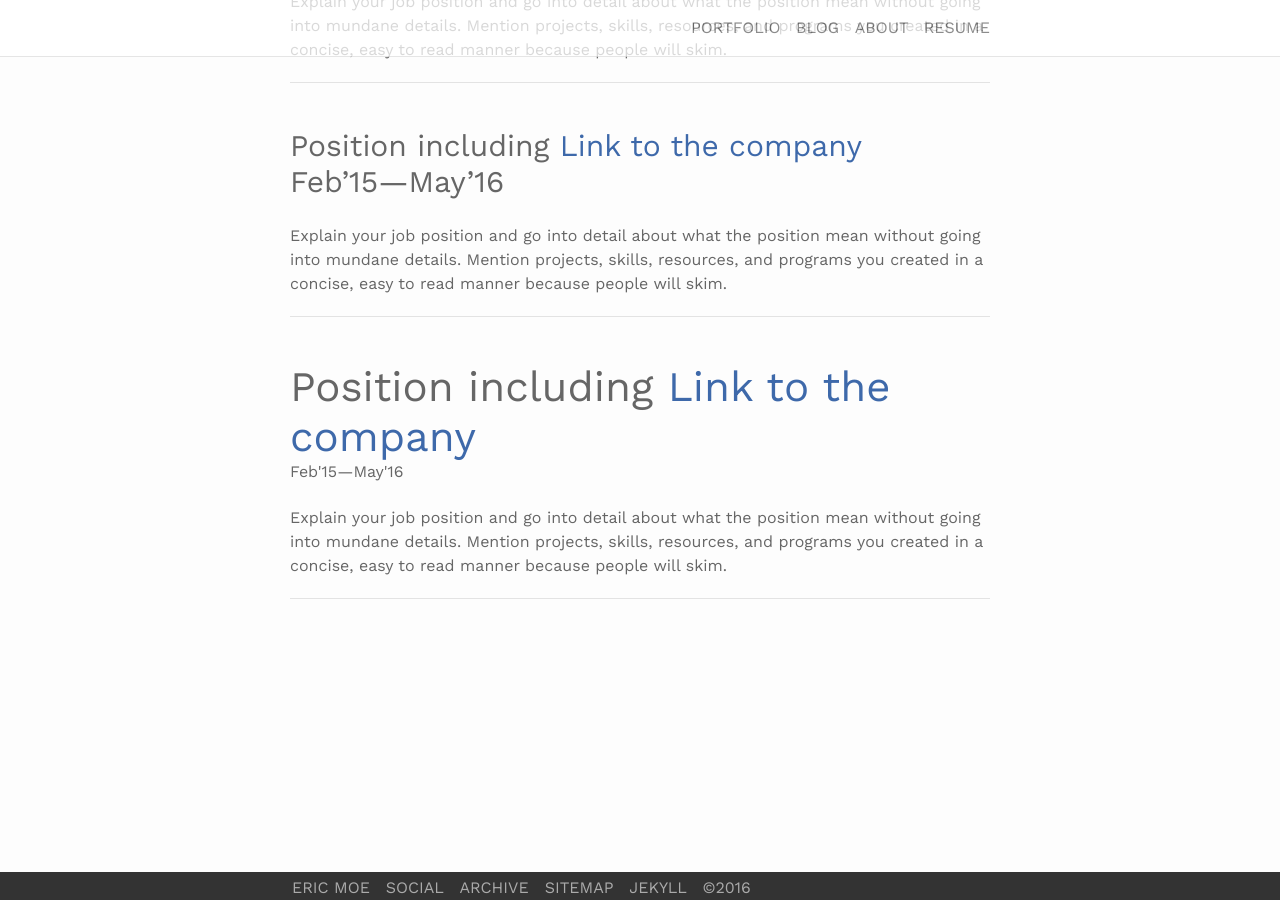
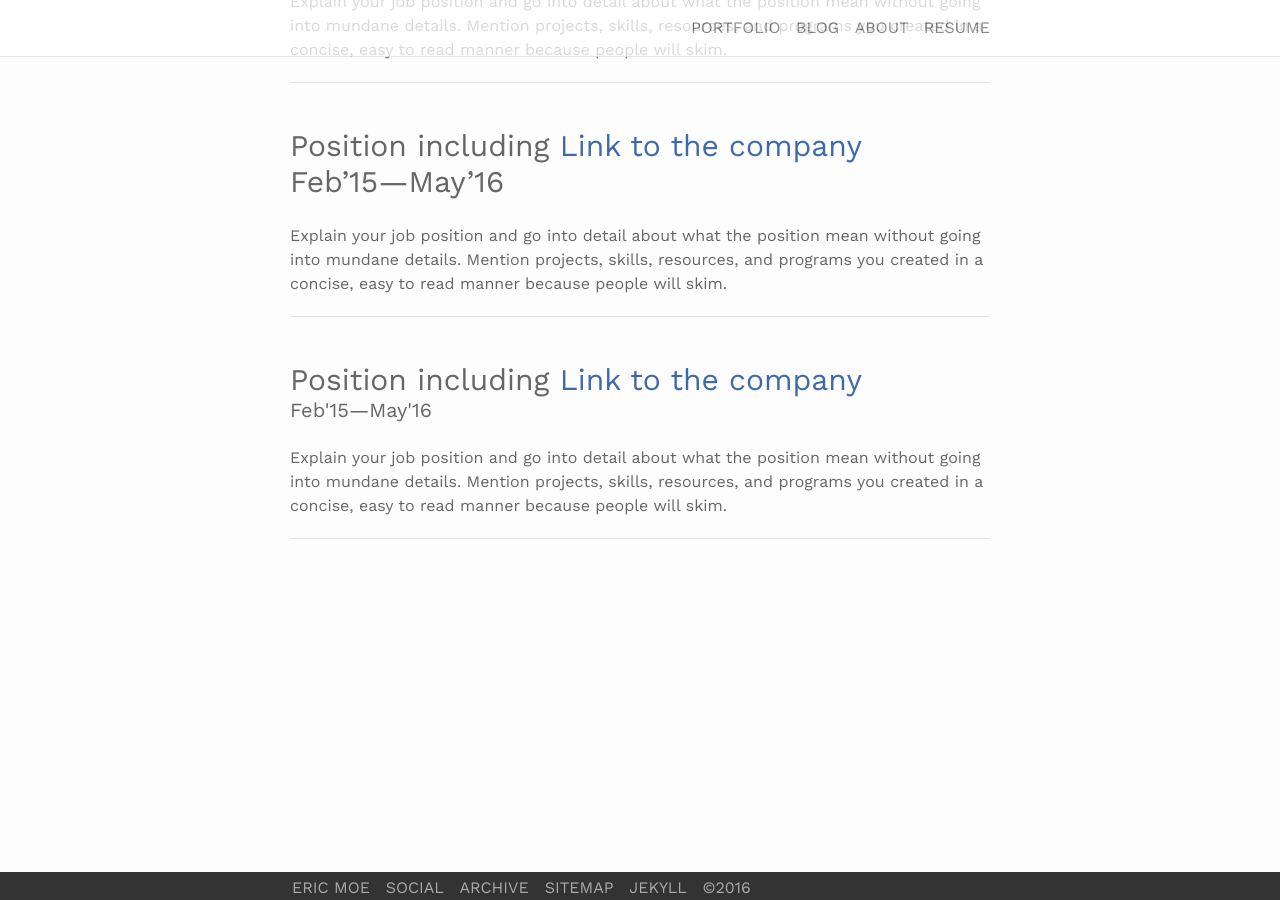
Before and after one commit to ericmoe/ericmoe.github.io, a Jekyll site: the page built from resume.md, in a window 1280 px wide and 900 px high, scrolled down 610 px. Built offline with Jekyll 4.4.1, drawn with Linux system fonts in a browser that asks for light colours; nearby versions of some CDN libraries.

Commit message:
header update

```diff
--- a/resume.md
+++ b/resume.md
@@ -40,8 +40,8 @@ Explain your job position and go into detail about what the position mean withou
 <br/>
 
 
-<h2>Position including <a href="https://en.wikipedia.org/wiki/Link_(The_Legend_of_Zelda)" target="blank">Link to the company</a></h2>
-<h5>Feb'15—May'16</h5>
+<h3>Position including <a href="https://en.wikipedia.org/wiki/Link_(The_Legend_of_Zelda)" target="blank">Link to the company</a></h3>
+<h4>Feb'15—May'16</h4>
 <br/>
 Explain your job position and go into detail about what the position mean without going into mundane details. Mention projects, skills, resources, and programs you created in a concise, easy to read manner because people will skim.
 <br/>
```
